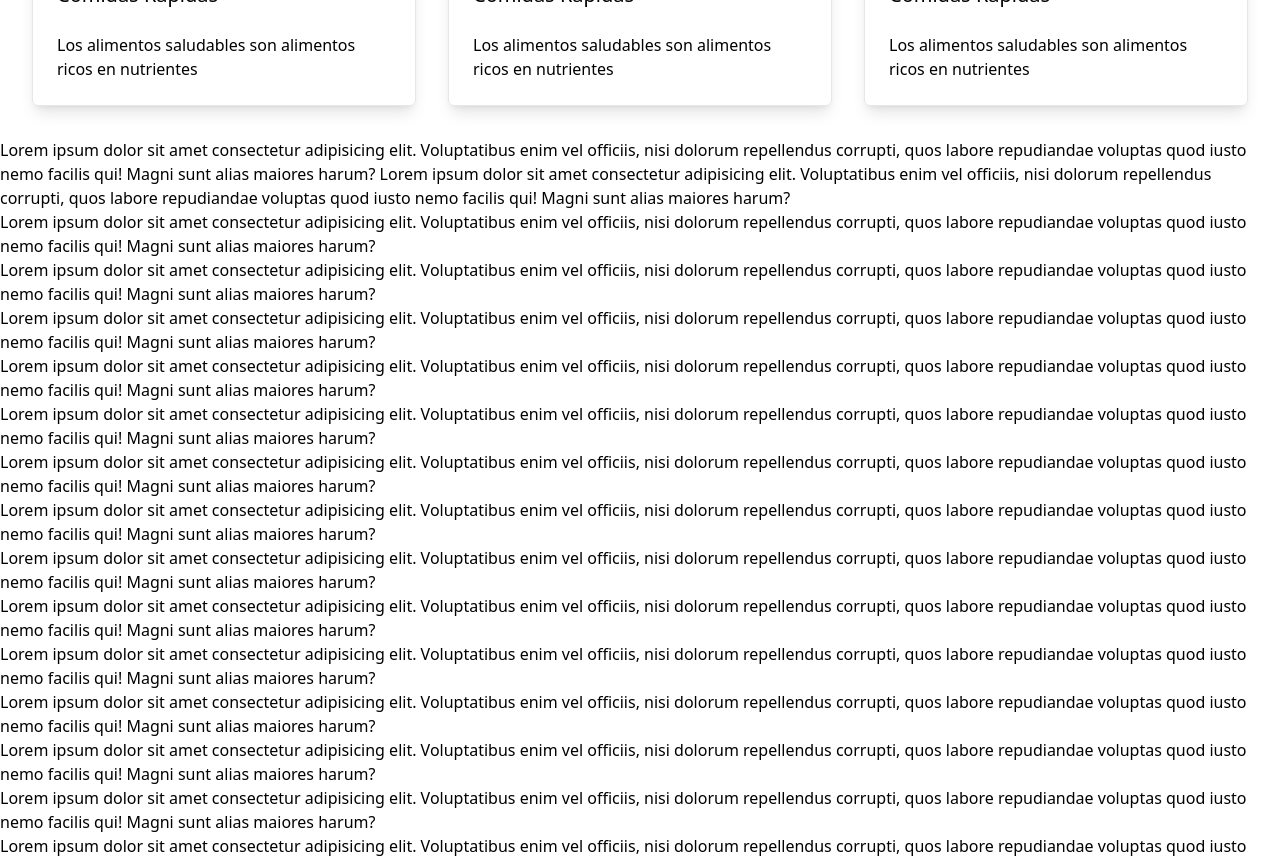
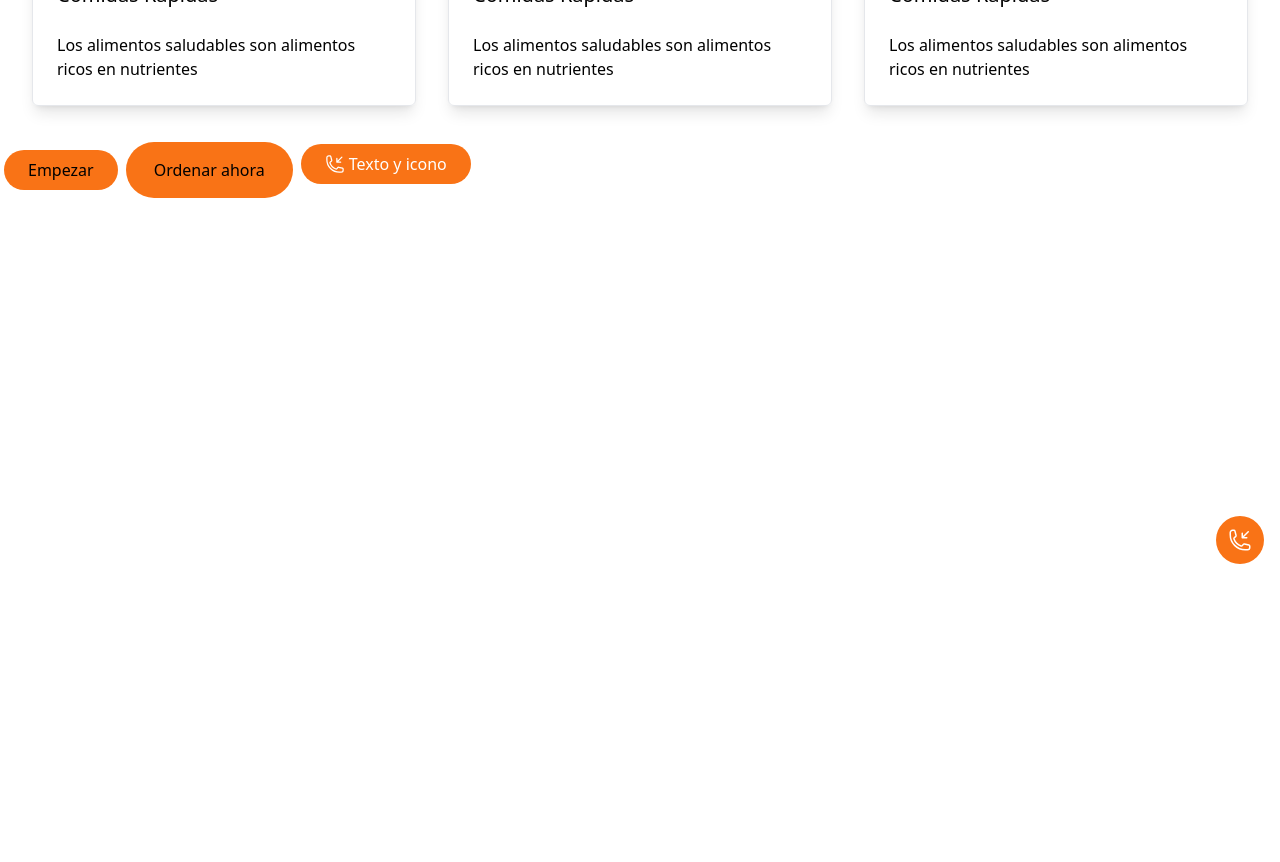
Before and after one commit to Nitza-Developement/landing, a Vue app: page / in a window 1280 px wide. Shown: the part 220-1082 px from the top of the page. After the commit the page ends 800 px from the top, so only its background shows below. Built offline with nearby package versions, Linux system fonts and the light colour scheme.

Commit message:
Using the CustomButton component to check its correct operation

```diff
--- a/src/views/HomeView.vue
+++ b/src/views/HomeView.vue
@@ -1,118 +1,43 @@
 <script setup lang="ts">
 import Card from '../components/Card.vue';
-import type { CardContent } from '../types/CardTypes';
+import type { ButtonType, CardContent } from '../types/CardTypes';
 import { useI18n } from 'vue-i18n';
 import { savedLocale } from '../i18n/i18n';
+import CustomButton from '../components/CustomButton.vue';
+import { PhoneArrowDownLeftIcon } from "@heroicons/vue/24/outline";
 
-const { getLocaleMessage } = useI18n();
+const { getLocaleMessage, t } = useI18n();
 
 const localeMessages = getLocaleMessage(savedLocale());
-
 const cardsContent: CardContent[] = <CardContent[]>localeMessages.cardsContent;
 </script>
 
 <template>
+    <CustomButton
+      :method="() => console.log('click')"
+      icon-custom-styles="text-white"
+      :Icon="PhoneArrowDownLeftIcon"
+      text-custom-styles="fixed bottom-3 right-3"
+      type="Icon" />
   <div class="flex gap-8 p-8 justify-center">
     <Card :cardContent="cardContent" v-for="cardContent, index in cardsContent" :key="index" />
   </div>
-  <div class="">
-    <p>
-      Lorem ipsum dolor sit amet consectetur adipisicing elit. Voluptatibus enim vel officiis, nisi dolorum repellendus
-      corrupti, quos labore repudiandae voluptas quod iusto nemo facilis qui! Magni sunt alias maiores harum?
-      Lorem ipsum dolor sit amet consectetur adipisicing elit. Voluptatibus enim vel officiis, nisi dolorum repellendus
-      corrupti, quos labore repudiandae voluptas quod iusto nemo facilis qui! Magni sunt alias maiores harum?
-    </p>
-    <p>
-      Lorem ipsum dolor sit amet consectetur adipisicing elit. Voluptatibus enim vel officiis, nisi dolorum repellendus
-      corrupti, quos labore repudiandae voluptas quod iusto nemo facilis qui! Magni sunt alias maiores harum?
-    </p>
-    <p>
-      Lorem ipsum dolor sit amet consectetur adipisicing elit. Voluptatibus enim vel officiis, nisi dolorum repellendus
-      corrupti, quos labore repudiandae voluptas quod iusto nemo facilis qui! Magni sunt alias maiores harum?
-    </p>
-    <p>
-      Lorem ipsum dolor sit amet consectetur adipisicing elit. Voluptatibus enim vel officiis, nisi dolorum repellendus
-      corrupti, quos labore repudiandae voluptas quod iusto nemo facilis qui! Magni sunt alias maiores harum?
-    </p>
-    <p>
-      Lorem ipsum dolor sit amet consectetur adipisicing elit. Voluptatibus enim vel officiis, nisi dolorum repellendus
-      corrupti, quos labore repudiandae voluptas quod iusto nemo facilis qui! Magni sunt alias maiores harum? <br>
-      Lorem ipsum dolor sit amet consectetur adipisicing elit. Voluptatibus enim vel officiis, nisi dolorum repellendus
-      corrupti, quos labore repudiandae voluptas quod iusto nemo facilis qui! Magni sunt alias maiores harum? <br> Lorem
-      ipsum dolor sit amet consectetur adipisicing elit. Voluptatibus enim vel officiis, nisi dolorum repellendus
-      corrupti, quos labore repudiandae voluptas quod iusto nemo facilis qui! Magni sunt alias maiores harum? <br> Lorem
-      ipsum dolor sit amet consectetur adipisicing elit. Voluptatibus enim vel officiis, nisi dolorum repellendus
-      corrupti, quos labore repudiandae voluptas quod iusto nemo facilis qui! Magni sunt alias maiores harum? <br> Lorem
-      ipsum dolor sit amet consectetur adipisicing elit. Voluptatibus enim vel officiis, nisi dolorum repellendus
-      corrupti, quos labore repudiandae voluptas quod iusto nemo facilis qui! Magni sunt alias maiores harum? <br> Lorem
-      ipsum dolor sit amet consectetur adipisicing elit. Voluptatibus enim vel officiis, nisi dolorum repellendus
-      corrupti, quos labore repudiandae voluptas quod iusto nemo facilis qui! Magni sunt alias maiores harum? <br> Lorem
-      ipsum dolor sit amet consectetur adipisicing elit. Voluptatibus enim vel officiis, nisi dolorum repellendus
-      corrupti, quos labore repudiandae voluptas quod iusto nemo facilis qui! Magni sunt alias maiores harum? <br> Lorem
-      ipsum dolor sit amet consectetur adipisicing elit. Voluptatibus enim vel officiis, nisi dolorum repellendus
-      corrupti, quos labore repudiandae voluptas quod iusto nemo facilis qui! Magni sunt alias maiores harum? <br> Lorem
-      ipsum dolor sit amet consectetur adipisicing elit. Voluptatibus enim vel officiis, nisi dolorum repellendus
-      corrupti, quos labore repudiandae voluptas quod iusto nemo facilis qui! Magni sunt alias maiores harum? <br> Lorem
-      ipsum dolor sit amet consectetur adipisicing elit. Voluptatibus enim vel officiis, nisi dolorum repellendus
-      corrupti, quos labore repudiandae voluptas quod iusto nemo facilis qui! Magni sunt alias maiores harum? <br> Lorem
-      ipsum dolor sit amet consectetur adipisicing elit. Voluptatibus enim vel officiis, nisi dolorum repellendus
-      corrupti, quos labore repudiandae voluptas quod iusto nemo facilis qui! Magni sunt alias maiores harum? <br> Lorem
-      ipsum dolor sit amet consectetur adipisicing elit. Voluptatibus enim vel officiis, nisi dolorum repellendus
-      corrupti, quos labore repudiandae voluptas quod iusto nemo facilis qui! Magni sunt alias maiores harum? <br> Lorem
-      ipsum dolor sit amet consectetur adipisicing elit. Voluptatibus enim vel officiis, nisi dolorum repellendus
-      corrupti, quos labore repudiandae voluptas quod iusto nemo facilis qui! Magni sunt alias maiores harum? <br> Lorem
-      ipsum dolor sit amet consectetur adipisicing elit. Voluptatibus enim vel officiis, nisi dolorum repellendus
-      corrupti, quos labore repudiandae voluptas quod iusto nemo facilis qui! Magni sunt alias maiores harum? <br> Lorem
-      ipsum dolor sit amet consectetur adipisicing elit. Voluptatibus enim vel officiis, nisi dolorum repellendus
-      corrupti, quos labore repudiandae voluptas quod iusto nemo facilis qui! Magni sunt alias maiores harum? <br> Lorem
-      ipsum dolor sit amet consectetur adipisicing elit. Voluptatibus enim vel officiis, nisi dolorum repellendus
-      corrupti, quos labore repudiandae voluptas quod iusto nemo facilis qui! Magni sunt alias maiores harum? <br> Lorem
-      ipsum dolor sit amet consectetur adipisicing elit. Voluptatibus enim vel officiis, nisi dolorum repellendus
-      corrupti, quos labore repudiandae voluptas quod iusto nemo facilis qui! Magni sunt alias maiores harum? <br> Lorem
-      ipsum dolor sit amet consectetur adipisicing elit. Voluptatibus enim vel officiis, nisi dolorum repellendus
-      corrupti, quos labore repudiandae voluptas quod iusto nemo facilis qui! Magni sunt alias maiores harum? <br> Lorem
-      ipsum dolor sit amet consectetur adipisicing elit. Voluptatibus enim vel officiis, nisi dolorum repellendus
-      corrupti, quos labore repudiandae voluptas quod iusto nemo facilis qui! Magni sunt alias maiores harum? <br> Lorem
-      ipsum dolor sit amet consectetur adipisicing elit. Voluptatibus enim vel officiis, nisi dolorum repellendus
-      corrupti, quos labore repudiandae voluptas quod iusto nemo facilis qui! Magni sunt alias maiores harum? <br> Lorem
-      ipsum dolor sit amet consectetur adipisicing elit. Voluptatibus enim vel officiis, nisi dolorum repellendus
-      corrupti, quos labore repudiandae voluptas quod iusto nemo facilis qui! Magni sunt alias maiores harum? <br> Lorem
-      ipsum dolor sit amet consectetur adipisicing elit. Voluptatibus enim vel officiis, nisi dolorum repellendus
-      corrupti, quos labore repudiandae voluptas quod iusto nemo facilis qui! Magni sunt alias maiores harum? <br> Lorem
-      ipsum dolor sit amet consectetur adipisicing elit. Voluptatibus enim vel officiis, nisi dolorum repellendus
-      corrupti, quos labore repudiandae voluptas quod iusto nemo facilis qui! Magni sunt alias maiores harum? <br> Lorem
-      ipsum dolor sit amet consectetur adipisicing elit. Voluptatibus enim vel officiis, nisi dolorum repellendus
-      corrupti, quos labore repudiandae voluptas quod iusto nemo facilis qui! Magni sunt alias maiores harum? <br> Lorem
-      ipsum dolor sit amet consectetur adipisicing elit. Voluptatibus enim vel officiis, nisi dolorum repellendus
-      corrupti, quos labore repudiandae voluptas quod iusto nemo facilis qui! Magni sunt alias maiores harum? <br> Lorem
-      ipsum dolor sit amet consectetur adipisicing elit. Voluptatibus enim vel officiis, nisi dolorum repellendus
-      corrupti, quos labore repudiandae voluptas quod iusto nemo facilis qui! Magni sunt alias maiores harum? <br> Lorem
-      ipsum dolor sit amet consectetur adipisicing elit. Voluptatibus enim vel officiis, nisi dolorum repellendus
-      corrupti, quos labore repudiandae voluptas quod iusto nemo facilis qui! Magni sunt alias maiores harum? <br> Lorem
-      ipsum dolor sit amet consectetur adipisicing elit. Voluptatibus enim vel officiis, nisi dolorum repellendus
-      corrupti, quos labore repudiandae voluptas quod iusto nemo facilis qui! Magni sunt alias maiores harum? <br> Lorem
-      ipsum dolor sit amet consectetur adipisicing elit. Voluptatibus enim vel officiis, nisi dolorum repellendus
-      corrupti, quos labore repudiandae voluptas quod iusto nemo facilis qui! Magni sunt alias maiores harum? <br> Lorem
-      ipsum dolor sit amet consectetur adipisicing elit. Voluptatibus enim vel officiis, nisi dolorum repellendus
-      corrupti, quos labore repudiandae voluptas quod iusto nemo facilis qui! Magni sunt alias maiores harum? <br> Lorem
-      ipsum dolor sit amet consectetur adipisicing elit. Voluptatibus enim vel officiis, nisi dolorum repellendus
-      corrupti, quos labore repudiandae voluptas quod iusto nemo facilis qui! Magni sunt alias maiores harum? <br> Lorem
-      ipsum dolor sit amet consectetur adipisicing elit. Voluptatibus enim vel officiis, nisi dolorum repellendus
-      corrupti, quos labore repudiandae voluptas quod iusto nemo facilis qui! Magni sunt alias maiores harum? <br> Lorem
-      ipsum dolor sit amet consectetur adipisicing elit. Voluptatibus enim vel officiis, nisi dolorum repellendus
-      corrupti, quos labore repudiandae voluptas quod iusto nemo facilis qui! Magni sunt alias maiores harum? <br> Lorem
-      ipsum dolor sit amet consectetur adipisicing elit. Voluptatibus enim vel officiis, nisi dolorum repellendus
-      corrupti, quos labore repudiandae voluptas quod iusto nemo facilis qui! Magni sunt alias maiores harum? <br> Lorem
-      ipsum dolor sit amet consectetur adipisicing elit. Voluptatibus enim vel officiis, nisi dolorum repellendus
-      corrupti, quos labore repudiandae voluptas quod iusto nemo facilis qui! Magni sunt alias maiores harum? <br> Lorem
-      ipsum dolor sit amet consectetur adipisicing elit. Voluptatibus enim vel officiis, nisi dolorum repellendus
-      corrupti, quos labore repudiandae voluptas quod iusto nemo facilis qui! Magni sunt alias maiores harum? <br> Lorem
-      ipsum dolor sit amet consectetur adipisicing elit. Voluptatibus enim vel officiis, nisi dolorum repellendus
-      corrupti, quos labore repudiandae voluptas quod iusto nemo facilis qui! Magni sunt alias maiores harum? <br> Lorem
-      ipsum dolor sit amet consectetur adipisicing elit. Voluptatibus enim vel officiis, nisi dolorum repellendus
-      corrupti, quos labore repudiandae voluptas quod iusto nemo facilis qui! Magni sunt alias maiores harum? <br> Lorem
-      ipsum dolor sit amet consectetur adipisicing elit. Voluptatibus enim vel officiis, nisi dolorum repellendus
-      corrupti, quos labore repudiandae voluptas quod iusto nemo facilis qui! Magni sunt alias maiores harum? <br>
-    </p>
+  <div>
+    <CustomButton
+      :method="(params: object) => {console.log('click: ', params)}"
+      :params="{valor1: 'valor1'}"
+      :text="t('home.buttonPrimary.text')"
+      :type="<ButtonType> t('home.buttonPrimary.type')" />
+    <CustomButton
+      :method="() => console.log('click')"
+      :text="t('home.buttonLarge.text')"
+      :type="<ButtonType> t('home.buttonLarge.type')" />
+    <CustomButton
+      :method="() => console.log('click')"
+      :text="t('home.buttonIconText.text')"
+      :type="<ButtonType> t('home.buttonIconText.type')"
+      :Icon="PhoneArrowDownLeftIcon"
+      icon-custom-styles="text-white"
+      text-custom-styles="text-white" />
   </div>
 </template>
```
